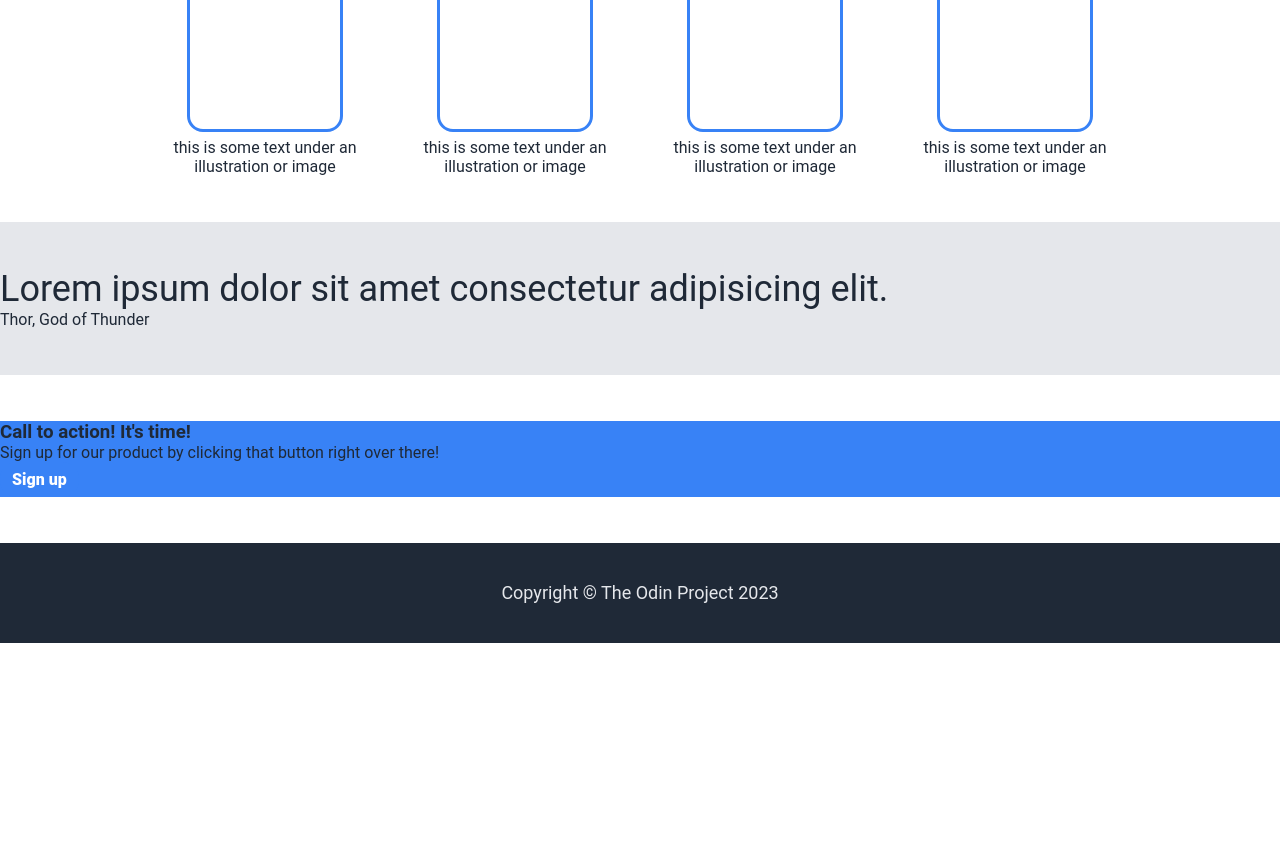
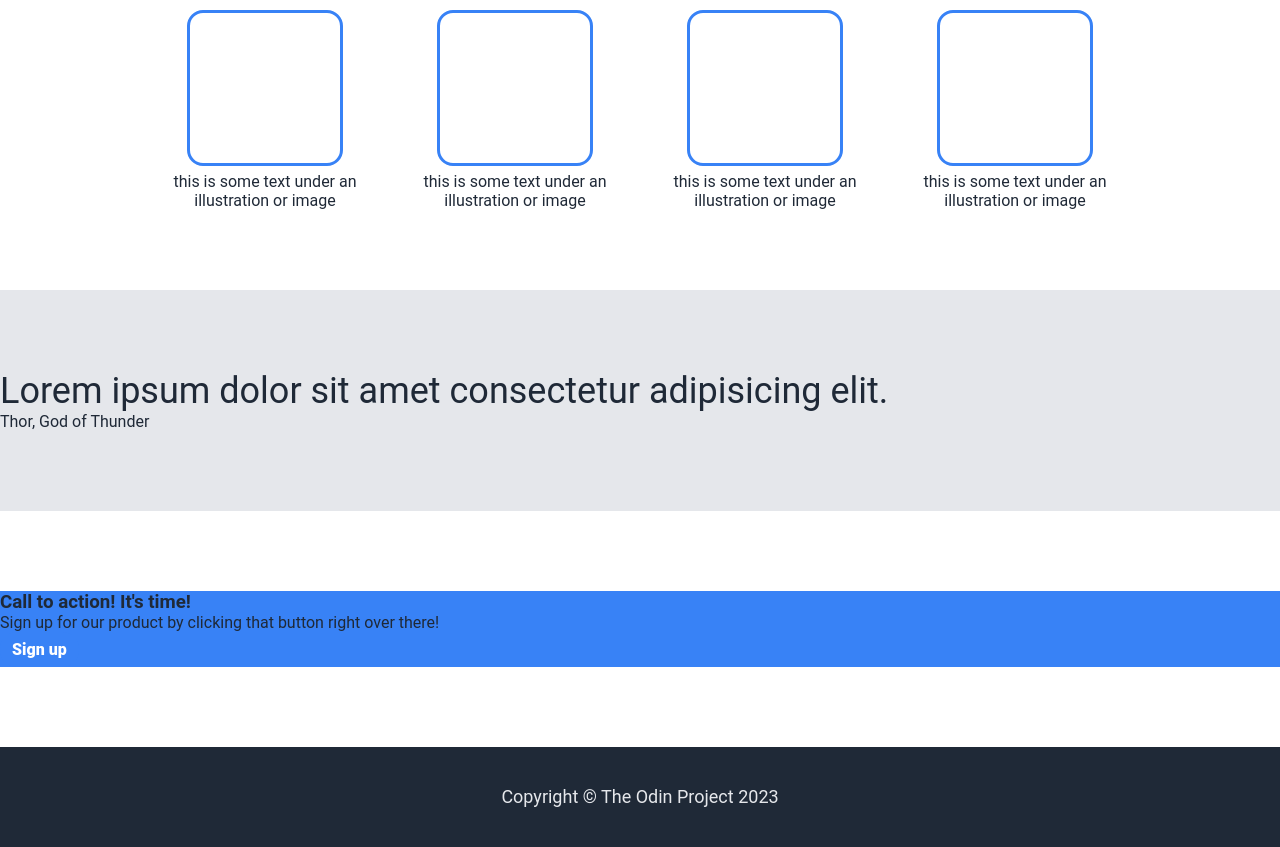
Before and after one commit to tiagomga/odin-landing-page, a plain HTML site: page index.html in a window 1280 px wide. Shown: the part 680-1527 px from the top of the page. Before the commit the page ends 1323 px from the top, so only its background shows below. Drawn offline with Linux system fonts and the light colour scheme.

Commit message:
Fix padding spacing between sections

```diff
--- a/css/style.css
+++ b/css/style.css
@@ -125,7 +125,7 @@ button {
 }
 
 .padding {
-    padding: 46px 0;
+    padding: 80px 0;
 }
 
 .quote {
```
